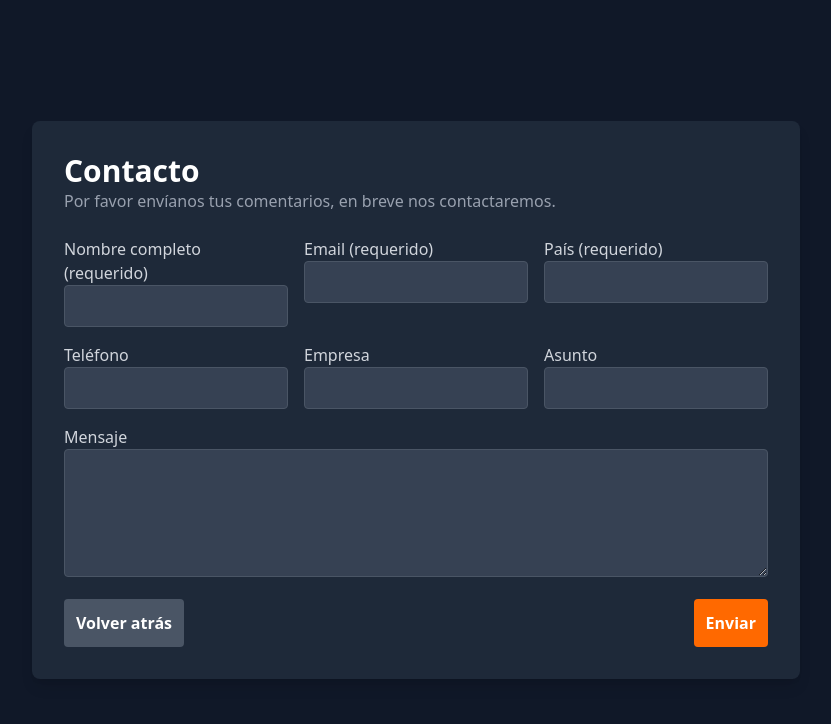
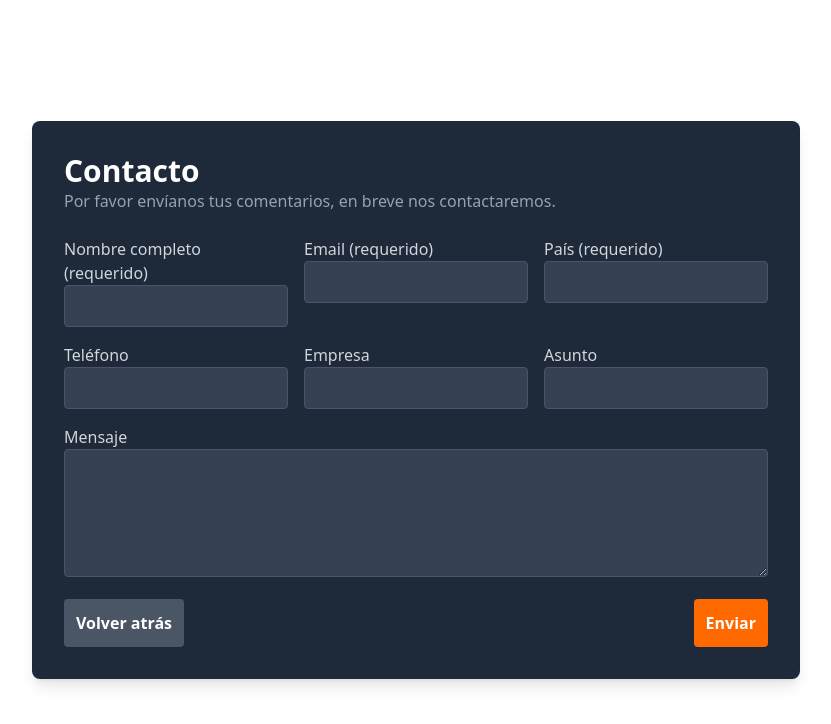
Before and after one commit to Nakama-Tec/NakamatecWeb, a React (Vite) app in the folder FrontEnd/: page /contact in a window 1280 px wide. Shown: the top 724 px of the page, without its empty margins (224-1055 px from the left). Built offline with nearby package versions, Linux system fonts and the light colour scheme.

Commit message:
Formulario actualizado

```diff
--- a/FrontEnd/src/Components/Form.jsx
+++ b/FrontEnd/src/Components/Form.jsx
@@ -51,7 +51,7 @@
   };
 
   return (
-    <div className="min-h-screen flex items-center justify-center bg-gray-900 p-6">
+    <div className="min-h-screen flex items-center justify-center p-6">
       <div className="w-full max-w-3xl bg-gray-800 p-8 rounded-lg shadow-lg text-white">
         <h2 className="text-3xl font-bold text-white">Contacto</h2>
         <p className="text-gray-400 mb-6">Por favor envíanos tus comentarios, en breve nos contactaremos.</p>
```
Also changed, not shown: 1 other file (tests, documents, lock files or other folders).
